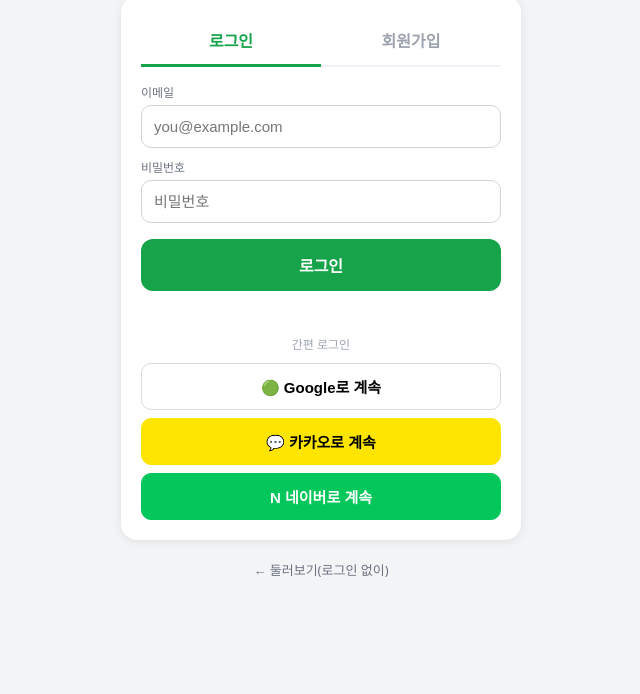
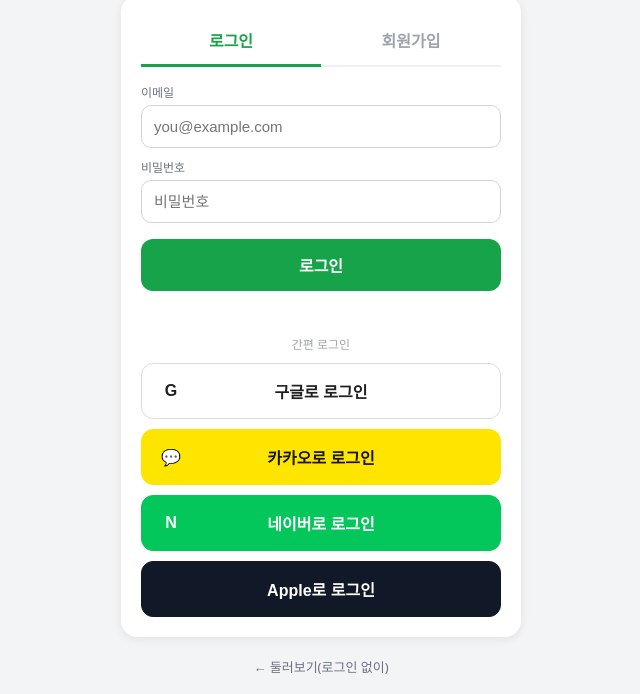
Before and after one commit to smartpd-eco/meatos, a website: page login.html in a window 1280 px wide. Shown: the part 106-800 px from the top of the page, without its empty margins (319-959 px from the left). Drawn offline with nearby package versions, Linux system fonts and the light colour scheme.

Commit message:
style(auth): 간편로그인 버튼 리디자인(구글/카카오/네이버/애플 · ○○로 로그인 · 브랜드색)

```diff
--- a/login.html
+++ b/login.html
@@ -21,8 +21,12 @@
   button.primary:disabled { opacity:.6; }
   .msg { font-size:13px; margin-top:10px; min-height:18px; text-align:center; }
   .divider { text-align:center; color:#9ca3af; font-size:12px; margin:16px 0 10px; position:relative; }
-  .social button { width:100%; padding:12px; font-size:15px; font-weight:700; border-radius:10px; border:1px solid #e5e7eb; background:#fff; cursor:pointer; margin-top:8px; display:flex; align-items:center; justify-content:center; gap:8px; }
-  .social .g { border-color:#dadce0; } .social .k { background:#FEE500; border-color:#FEE500; } .social .n { background:#03C75A; color:#fff; border-color:#03C75A; }
+  .social button { position:relative; width:100%; padding:15px; font-size:16px; font-weight:800; border-radius:12px; border:1px solid transparent; cursor:pointer; margin-top:10px; display:flex; align-items:center; justify-content:center; gap:8px; }
+  .social button .ic { position:absolute; left:18px; width:22px; height:22px; display:flex; align-items:center; justify-content:center; font-weight:900; }
+  .social .g { background:#fff; color:#1f1f1f; border-color:#dadce0; }
+  .social .k { background:#FEE500; color:#191600; border-color:#FEE500; }
+  .social .n { background:#03C75A; color:#fff; border-color:#03C75A; }
+  .social .a { background:#111827; color:#fff; border-color:#111827; }
   .foot { margin-top:18px; }
   .foot a { color:#6b7280; font-size:13px; text-decoration:none; }
 </style>
@@ -57,9 +61,10 @@
 
     <div class="divider">간편 로그인</div>
     <div class="social">
-      <button class="g" onclick="social('google')">🟢 Google로 계속</button>
-      <button class="k" onclick="social('kakao')">💬 카카오로 계속</button>
-      <button class="n" onclick="social('naver')">N 네이버로 계속</button>
+      <button class="g" onclick="social('google')"><span class="ic">G</span>구글로 로그인</button>
+      <button class="k" onclick="social('kakao')"><span class="ic">💬</span>카카오로 로그인</button>
+      <button class="n" onclick="social('naver')"><span class="ic">N</span>네이버로 로그인</button>
+      <button class="a" onclick="social('apple')"><span class="ic"></span>Apple로 로그인</button>
     </div>
   </div>
 
@@ -150,7 +155,7 @@ const PROVIDERS_ENABLED = { google:true, kakao:true, naver:true };
 const NAVER_FN = "https://pkrsiqjzllyiafwpskll.functions.supabase.co/naver-auth";
 async function social(provider){
   if(!PROVIDERS_ENABLED[provider]){
-    const label = { google:"Google", kakao:"카카오", naver:"네이버" }[provider] || provider;
+    const label = { google:"Google", kakao:"카카오", naver:"네이버", apple:"Apple" }[provider] || provider;
     msg(label + " 간편로그인은 준비 중입니다. 지금은 이메일로 로그인/가입해 주세요.");
     return;
   }
```
